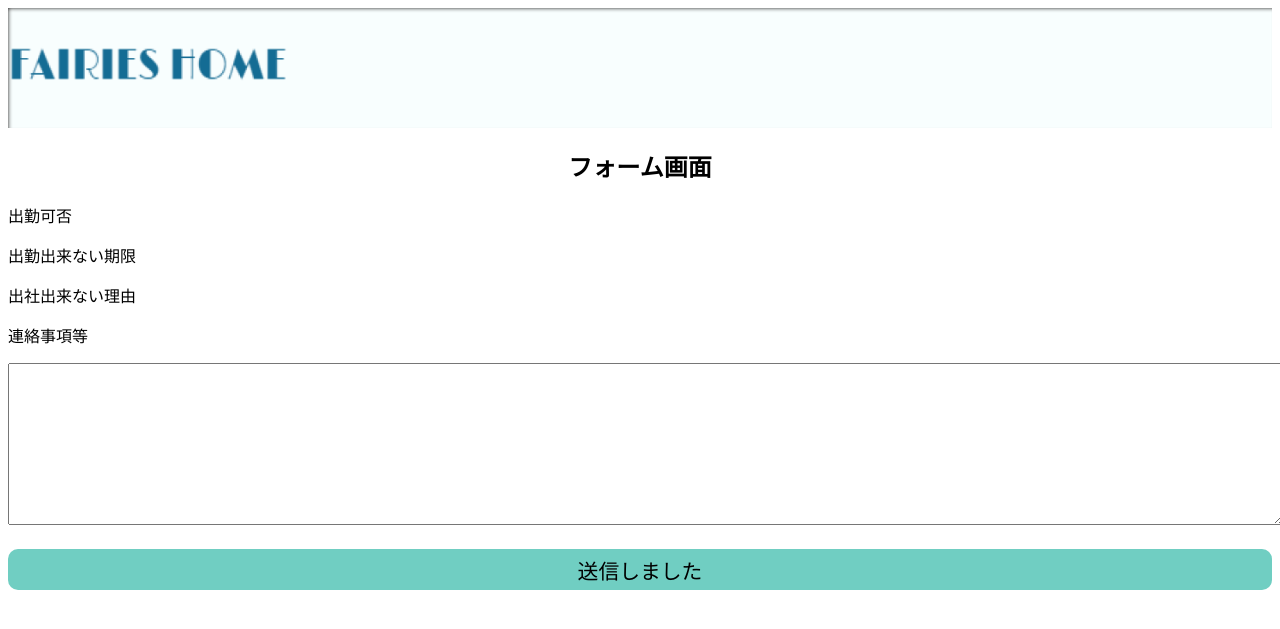
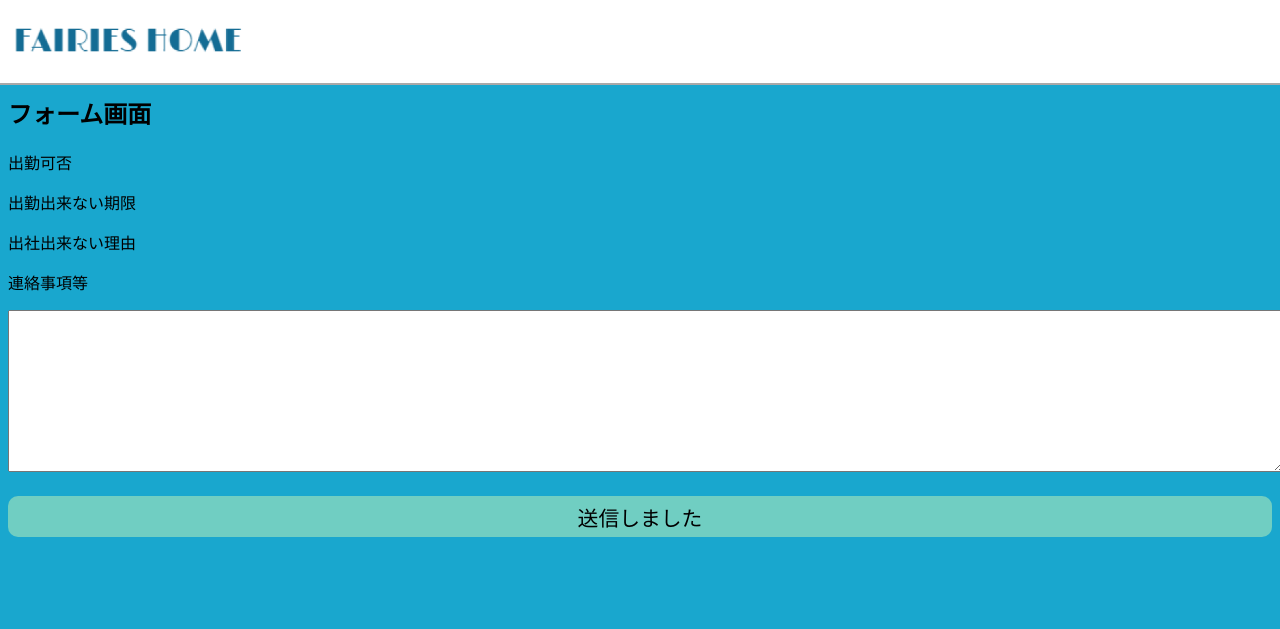
Before and after one commit to toma1128/Fairies, a PHP site: page /Fairies/form_check.php in a window 1280 px wide; the page is wider, and only the part inside the window is pictured. Shown: the top 629 px of that part. Run offline with PHP 8.4, Linux system fonts and the light colour scheme; data comes from the database, SQL or seed files in the repository; data that the repository does not hold is empty.

Commit message:
CSS,HTMLの修正

```diff
--- a/Fairies/php/form_employee.css
+++ b/Fairies/php/form_employee.css
@@ -1,120 +1,75 @@
-/* headerのスタイル */
-header {
-    /* 中央ぞろえ */
-    text-align: center;
-    background-color: #F8FEFE;
-    /* 縦 */
-    height: 10%;
-    /* 横並びに */
-    display: flex;
-    /* 要素を横並びに配置 */
-    justify-content: space-between;
-    /* 中央揃えに変更 */
-    align-items: center;
-    box-shadow: 0px 0px 0px -2px rgb(30, 28, 28) inset;
-    /* 影のスタイルを指定 ひとまず*/
+body {
+    background-color: #19A7CE;
 }
-
-header {
-    height: 10vh;
-    text-align: center;
-    background-color: #F8FEFE;
-    padding: 20px 0;
-    /* 横並びに */
-    display: flex;
-    justify-content: space-between;
-    /* 中央揃えに変更 */
-    align-items: center;
-    box-shadow: 2px 2px 4px -2px rgb(30, 28, 28) inset;
+header h1{
+    height: 75px;
+    width: 1520px;
+    background-color: white;
+    padding: 5px;
+    margin: -10px;
+    border-bottom: 2px solid darkgray;
+    position: relative;/*親要素にログアウトボタンのポジションの形式を付与*/
 }
-
-/* headerの画像のスタイル */
-header img {
-    /* 右側の余白を自動で設定 */
-    margin: auto;
-    /* 高さ */
-    height: 4.5rem;
-    /* 横幅 */
-    width: 35vh;
+header h1 img{
+    margin: 10px;
 }
-
-/* ヘッダー内のul */
-header ul {
-    /* リストアイテムを均等に配置 */
-    justify-content: space-around;
-    /* リストアイテムを中央揃えに配置 */
-    align-items: center;
-    /* 横並びに */
-    display: flex;
-    /* 均等に */
-    justify-content: space-around;
-    /* 中央ぞろえ */
-    align-items: center;
-
-
+/*ログアウトボタンのポジションを調整*/
+nav{
+    position:absolute;
+    left:1220px;
+    bottom: 660px;
 }
-
-/* 従業員一覧のliタグ */
-header ul li {
-    /* テキストサイズ */
-    font-size: 1.8rem;
-    /* 黒丸を消す */
-    list-style: none;
-    padding: 10px 20px;
-    /*余白*/
-    background: #e3f6f5;
-    /*背景色*/
-    border-top: solid 1px #19A7CE;
-    /*枠線・上*/
-    border-bottom: solid 1px #19A7CE;
-    /*枠線・下*/
-    border-right: solid 1px #19A7CE;
-    /*枠線・右*/
-    border-left: solid 1px #19A7CE;
-    /*枠線・左*/
-
-    margin-right: 15px;
-
+/* ログアウトボタンのスタイル */
+.button {
+    font-size:25px; /* 必要に応じてフォントサイズを調整してください */
+    letter-spacing: 5px; /* 文字と文字の間隔を2ピクセルに設定 */
+    padding: 20px 35px; /* 必要に応じて余白を調整してください */
+    border: none; /* 外枠を削除 */
+    background-color: white;
+    border-left: 5px solid aqua; /* 左側のボーダーを設定 */
+    border-right: 5px solid aqua; /* 右側のボーダーを設定 */
+    font-family: 'Kiwi Maru', serif;/*フォントの種類を設定*/
+    transition: transform 0.2s; /* 変化がスムーズになるようにトランジションを追加 */
 }
-
+.button:active {
+    transform: translateY(3px); /* ボタンがクリックされたときに少し下に移動させる */
+}
 form {
     max-width: 600px;
-    font-size: large;
+    font-size: 30px;
     margin: 20px auto;
     background-color: #fff;
     padding: 30px;
     border-radius: 10px;
-    box-shadow: 0 0 10px rgba(0, 0, 0, 0.1);
 }
 
 main {
-    max-width: 70%;
-    margin: 20px auto;
-    padding: 20px;
-    background-color: #B0DAFF;
-    border-radius: 5px;
-    box-shadow: 0 0 10px rgba(0, 0, 0, 0.1);
-    /* 新しいスタイル */
     display: flex;
     justify-content: center;
     align-items: center;
     flex-direction: column;
-    height: 100vh;
-    /* 画面の高さいっぱいに表示 */
+    width:600px;
+    height: 100px;
+    top: 80px;
+    left: 255px;
+    position: relative;
+    font-family: 'Kiwi Maru', serif; /*フォントの種類を設定*/
+    background-color: gray;
+    width: 1000px;
+    height: 1600px;
+    border-radius: 10px; /* 角の丸みを指定 */
 }
-
-
-#screen {
-    width: 70%;
-    background-color: #fff;
-    padding: 30px;
-}
-
-h2 {
+.tital{
+    background-color: white;
+    width: 600px;
+    height: 100px;
+    border-radius: 10px; /* 角の丸みを指定 */
+    position: absolute;
+    left: 200px;
+    bottom: 1460px;
+    font-size: 22.2px;
     text-align: center;
 }
-
-
 textarea {
     width: 100%;
     padding: 5px;
@@ -133,4 +88,8 @@ input[type=text] {
     margin-top: 20px;
     border: none;
     border-radius: 10px;
+    font-family: 'Kiwi Maru', serif; /*フォントの種類を設定*/
 }
+.font{
+    font-size: 22px;
+}
```
Also changed, not shown: Fairies/php/form_employee.php (+49 -15 lines).
